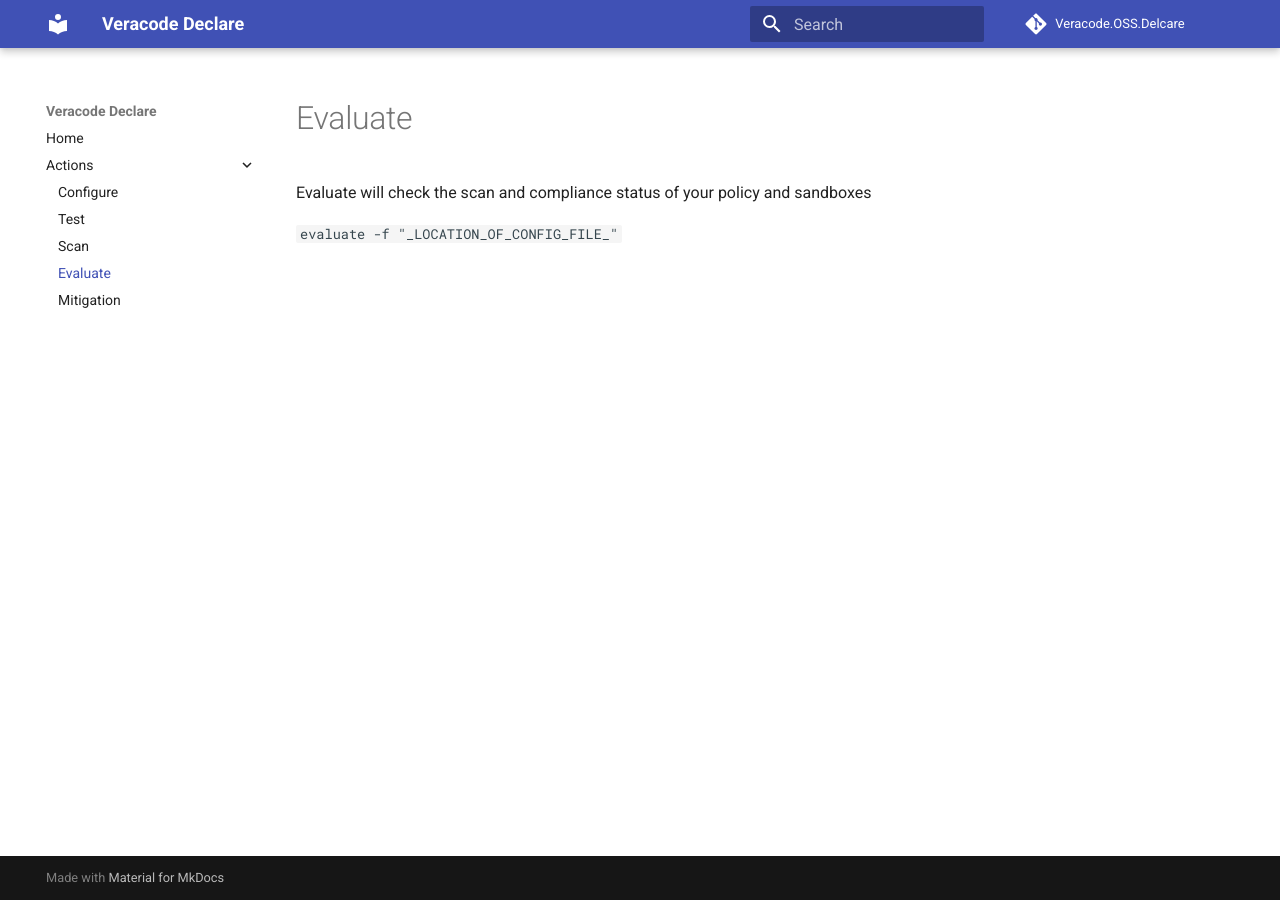
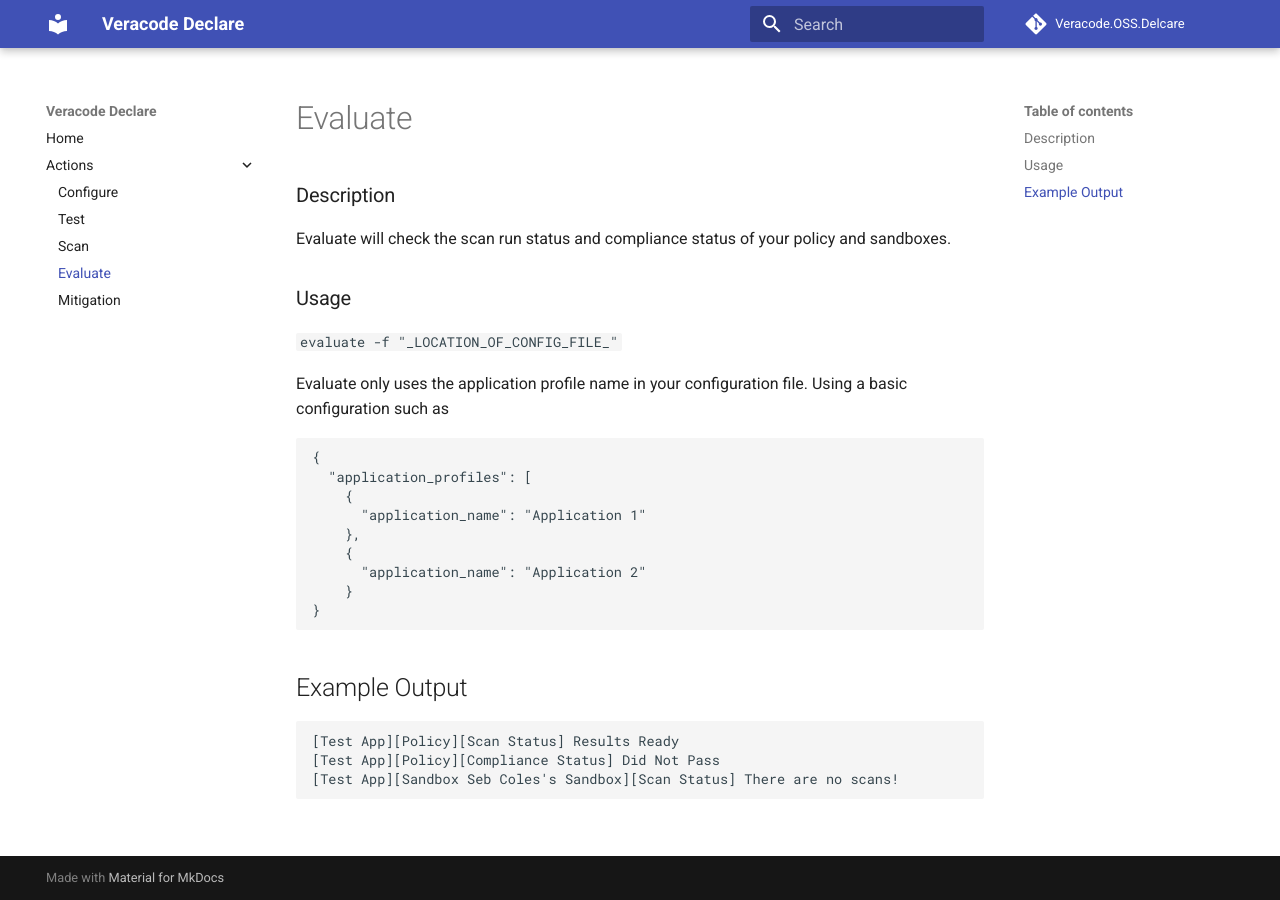
Before and after one commit to sebcoles/Veracode.OSS.Declare, an MkDocs documentation site: the page built from docs/actions/evaluate.md, in a window 1280 px wide. Built offline with MkDocs 1.6.1 and Material for MkDocs 9.7.7, drawn with Linux system fonts in a browser that asks for light colours; comment, search, counter and statistics services are not loaded.

Commit message:
documentation update

````diff
--- a/docs/actions/evaluate.md
+++ b/docs/actions/evaluate.md
@@ -1,3 +1,27 @@
-Evaluate will check the scan and compliance status of your policy and sandboxes
+### Description
+Evaluate will check the scan run status and compliance status of your policy and sandboxes.
 
+### Usage
 `evaluate -f "_LOCATION_OF_CONFIG_FILE_"`
+
+Evaluate only uses the application profile name in your configuration file. Using a basic configuration such as
+
+```
+{
+  "application_profiles": [
+    {
+      "application_name": "Application 1"
+    },
+    {
+      "application_name": "Application 2"
+    }
+}
+```
+
+## Example Output
+
+```
+[Test App][Policy][Scan Status] Results Ready
+[Test App][Policy][Compliance Status] Did Not Pass
+[Test App][Sandbox Seb Coles's Sandbox][Scan Status] There are no scans!
+```
````
Also changed, not shown: README.md (+0 -6 lines).
